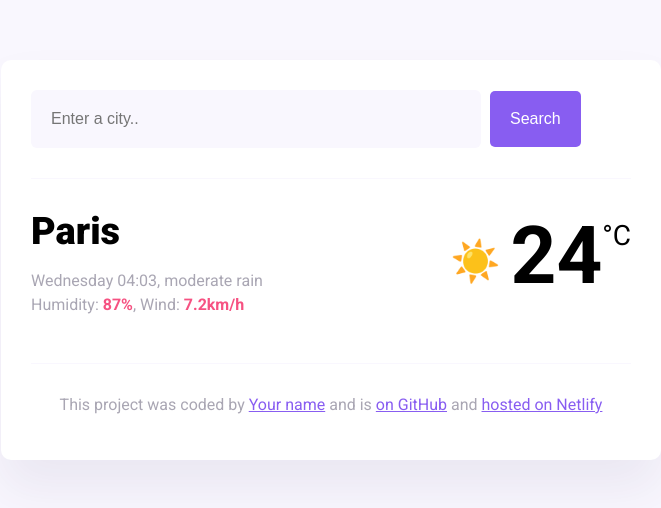
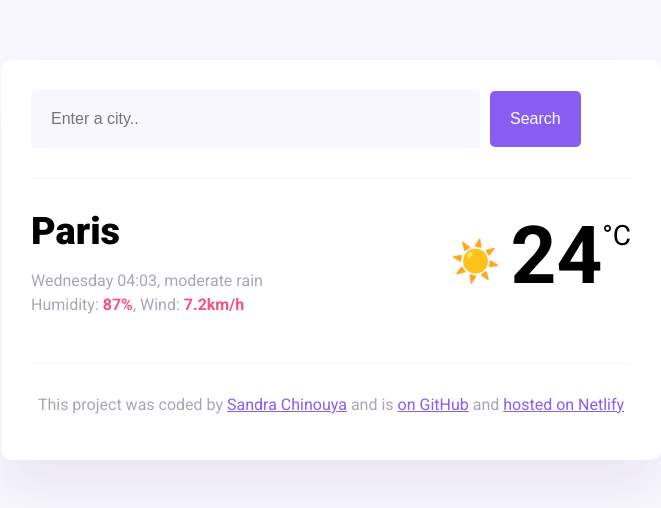
Before and after one commit to Sandrac01/weather-app, a plain HTML site: page index.html in a window 1280 px wide. Shown: the whole page, without its empty margins (309-970 px from the left). Drawn offline with nearby package versions, Linux system fonts and the light colour scheme.

Commit message:
updated my name on the index.html file

```diff
--- a/index.html
+++ b/index.html
@@ -47,7 +47,7 @@
       <footer>
         <p>
           This project was coded by
-          <a href="#" target="_blank">Your name</a> and is
+          <a href="#" target="_blank">Sandra Chinouya</a> and is
           <a href="#" target="_blank"> on GitHub</a> and
           <a href="#" target="_blank">hosted on Netlify</a>
         </p>
```
